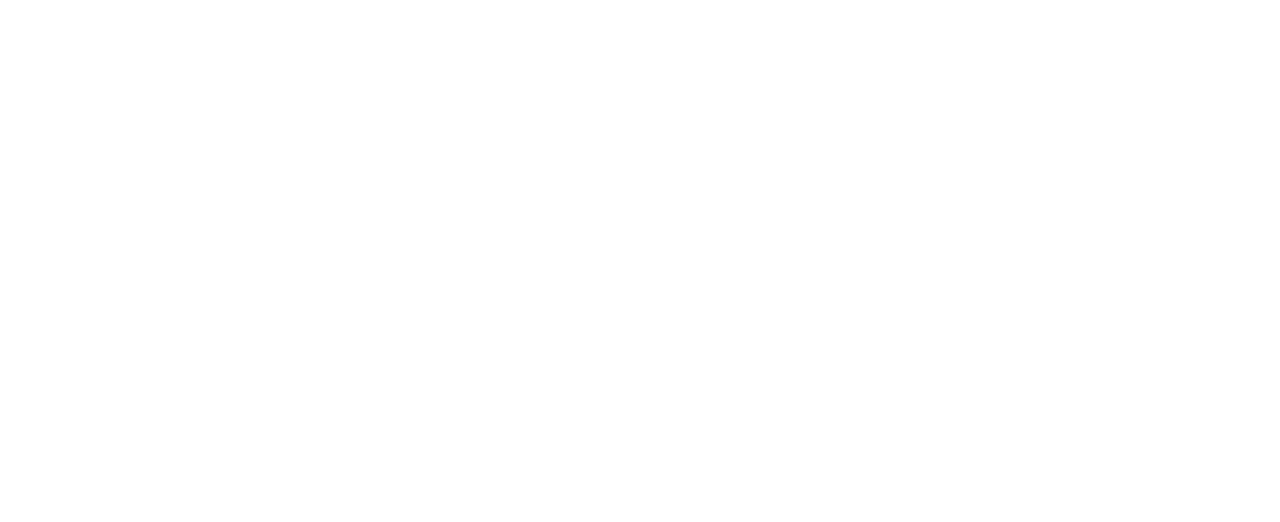
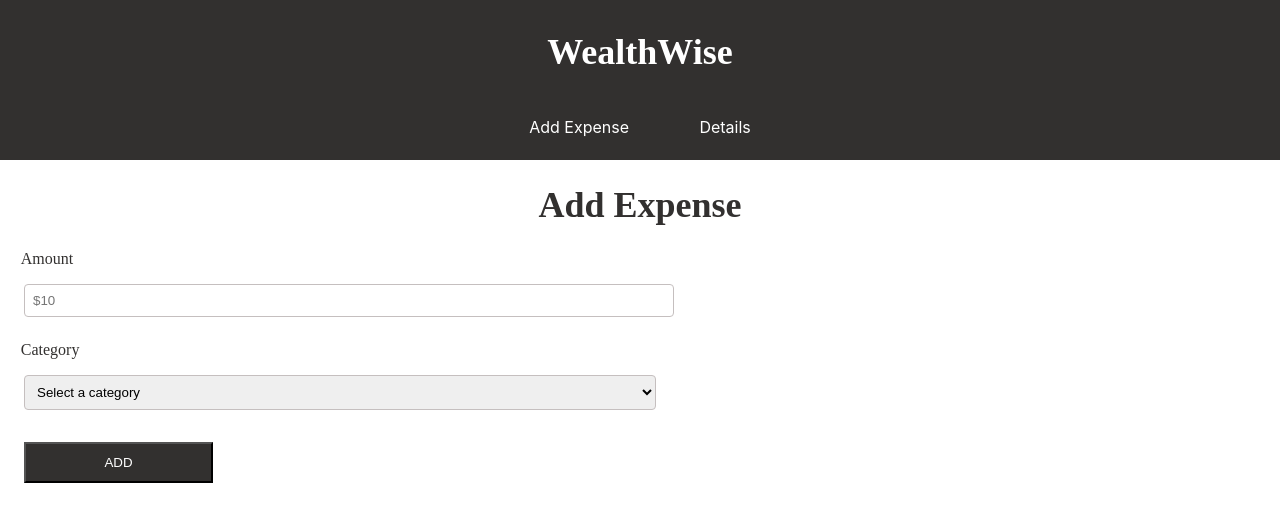
Before and after one commit to dimple-dhawan/wealthwise, a React (Create React App) app in the folder client/: page /expenses in a window 1280 px wide. Shown: the top 522 px of the page. Built offline with nearby package versions, Linux system fonts and the light colour scheme.

Commit message:
completed header and expense page

```diff
--- a/client/package.json
+++ b/client/package.json
@@ -8,7 +8,9 @@
     "@testing-library/user-event": "^13.5.0",
     "react": "^18.3.1",
     "react-dom": "^18.3.1",
+    "react-router-dom": "^6.23.1",
     "react-scripts": "5.0.1",
+    "sass": "^1.77.4",
     "web-vitals": "^2.1.4"
   },
   "scripts": {
--- a/client/src/App.jsx
+++ b/client/src/App.jsx
@@ -1,9 +1,17 @@
 import './App.css';
-
+import { BrowserRouter, Routes, Route, Navigate } from "react-router-dom";
+import Header from './components/Header/Header';
+import Expenses from './pages/expenses/expenses.jsx';
 function App() {
   return (
-    <div className="App">
-    </div>
+    <BrowserRouter>
+     <Header />
+     <Routes>
+        {/* <Route path="/" element={<Navigate to="/expenses" />} /> */}
+        <Route path="/expenses" element={<Expenses />} />
+      </Routes>
+
+    </BrowserRouter>
   );
 }
 
--- a/client/src/components/Header/Header.jsx
+++ b/client/src/components/Header/Header.jsx
@@ -0,0 +1,21 @@
+import React from 'react';
+import "./Header.scss"
+
+
+export default function Header() {
+  return (
+    <div className="header">
+      <div className="header__wrapper">
+        <div className="header__wrapper--left">
+          <h1>WealthWise</h1>
+        </div>
+        <div className="header__wrapper--right">
+          <ul>
+          <li>Add Expense</li>
+          <li> Details</li>
+         </ul>
+        </div>
+      </div>
+    </div>
+  )
+}
--- a/client/src/components/Header/Header.scss
+++ b/client/src/components/Header/Header.scss
@@ -0,0 +1,49 @@
+@use '../../../styles/mixins' as *;
+.header {
+
+    height: 10rem;
+    background-color: #32302F;
+
+    &__wrapper {
+        display: flex;
+        flex-direction: column;
+        align-items: center;
+
+
+        &--left {
+
+            margin-top: 0.4rem;
+            h1{
+                font-family: 'LibreCaslon';
+                font-size: 2.25rem;
+                color:white;
+            }
+        }
+
+        &--right {
+
+            ul {
+                display: flex;
+                margin: 0.5rem;
+                padding: 0;
+                list-style-type: none;
+                font-size: 1rem;
+
+                li {
+                    margin: 0.2rem 1.6rem;
+                    cursor: pointer;
+                    text-decoration: none;
+                    color:white;
+                    padding:0.6rem;
+
+                    &:hover {
+
+
+                        background-color:black;
+                    }
+                }
+            }
+        }
+
+    }
+}
--- a/client/src/pages/expenses/expenses.jsx
+++ b/client/src/pages/expenses/expenses.jsx
@@ -0,0 +1,28 @@
+import React from 'react'
+import "./expenses.scss"
+
+export default function Expenses() {
+  return (
+    <div className='expenses'>
+        <h1 className='expenses__title'>Add Expense</h1>
+        <form>
+                <div className="expense-group">
+                    <label>Amount</label>
+                    <input type="amount" id="amount" name="amount" placeholder='$10' />
+                </div>
+                <div className="expense-group">
+                <label for="category">Category</label>
+                    <select id="category" name="category" >
+                        <option value="">Select a category</option>
+                        <option value="category1">Utilities</option>
+                        <option value="category2">Food</option>
+                        <option value="category3">Leisures</option>
+                        <option value="category4">Shopping</option>
+                        <option value="category5">Others</option>
+                    </select>
+                </div>
+                <button type="submit">ADD</button>
+            </form>
+    </div>
+  )
+}
--- a/client/src/pages/expenses/expenses.scss
+++ b/client/src/pages/expenses/expenses.scss
@@ -0,0 +1,54 @@
+@use '../../../styles/mixins' as *;
+
+.expenses {
+
+
+    &__title {
+        font-family: 'LibreCaslon';
+        font-size: 2.25rem;
+        color: #32302F;
+        text-align: center;
+    }
+
+    form {
+       margin-left:1rem;
+        .expense-group {
+            margin-bottom: 1rem;
+            display: flex;
+            flex-direction: column;
+
+            label {
+                margin-left:0.3rem;
+                font-family: 'LibreCaslon';
+                margin-bottom: 0.5rem;
+                color: #32302F;
+
+
+            }
+
+            input,
+            select {
+                width: 50%;
+                padding: 0.5rem;
+                border: 1px solid #c5bfbf;
+                border-radius: 4px;
+                margin:0.5rem;
+
+            }
+
+
+        }
+        button {
+            width: 11.8125rem;
+            height: 2.5625rem;
+            background-color: #32302F;
+            color: white;
+            margin:0.5rem;
+
+        }
+
+        button:hover {
+            background-color: black;
+        }
+    }
+}
```
Also changed, not shown: 1 other file (tests, documents, lock files or other folders).
